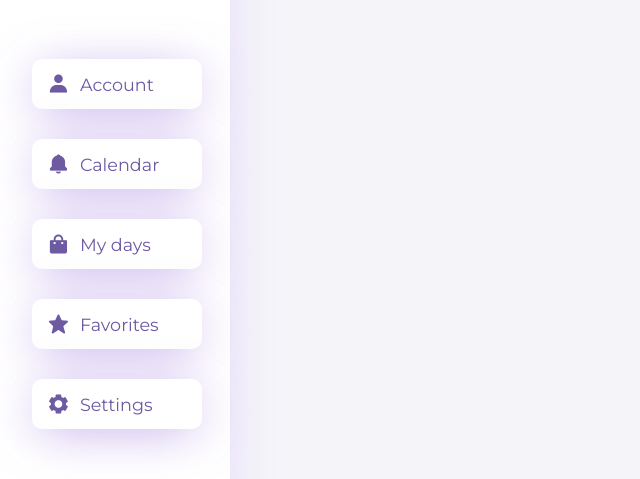
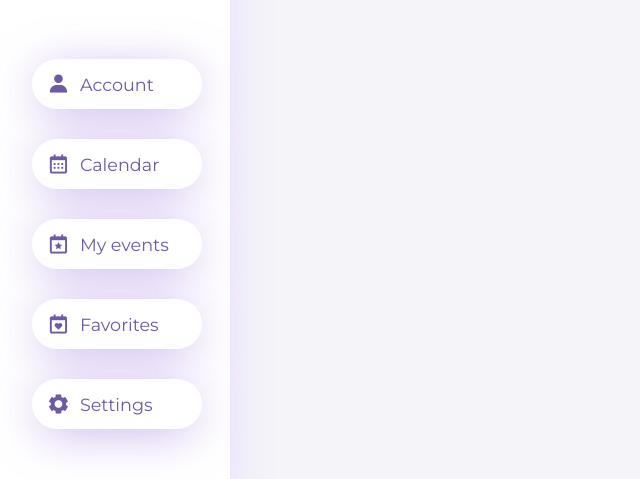
Before and after one commit to iisaag/project---html--css--js--sql, a plain HTML site: page planner.html in a window 1280 px wide. Shown: the part 240-719 px from the top of the page, 0-640 px from the left. Drawn offline with nearby package versions, Linux system fonts and the light colour scheme; a web font is replaced by a local one.

Commit message:
changes in style-planner css

```diff
--- a/planner.html
+++ b/planner.html
@@ -30,9 +30,9 @@
         </div>
         <ul class="menu-items">
             <li><i class='bx bxs-user'></i><a href="#">Account</a></li>
-            <li><i class='bx bxs-bell'></i><a href="#">Calendar</a></li>
-            <li><i class='bx bxs-shopping-bag'></i><a href="#">My days</a></li>
-            <li><i class='bx bxs-star'></i><a href="#">Favorites</a></li>
+            <li><i class='bx bx-calendar'></i><a href="#">Calendar</a></li>
+            <li><i class='bx bx-calendar-star' ></i></i><a href="#">My events</a></li>
+            <li><i class='bx bx-calendar-heart' ></i><a href="#">Favorites</a></li>
             <li><i class='bx bxs-cog'></i><a href="#">Settings</a></li>
         </ul>
     </div>
--- a/style/style-planner.css
+++ b/style/style-planner.css
@@ -128,7 +128,7 @@ header {
     padding-left: 15px;
     height: 50px;
     width: 170px;
-    border-radius: 10px;
+    border-radius: 50px;
     margin: 30px 0; /* Reduzido para diminuir espaço entre os itens */
     font-size: 1.1em;
     box-shadow: 0px 7px 49px -8px rgba(223,203,255,0.79);
```
